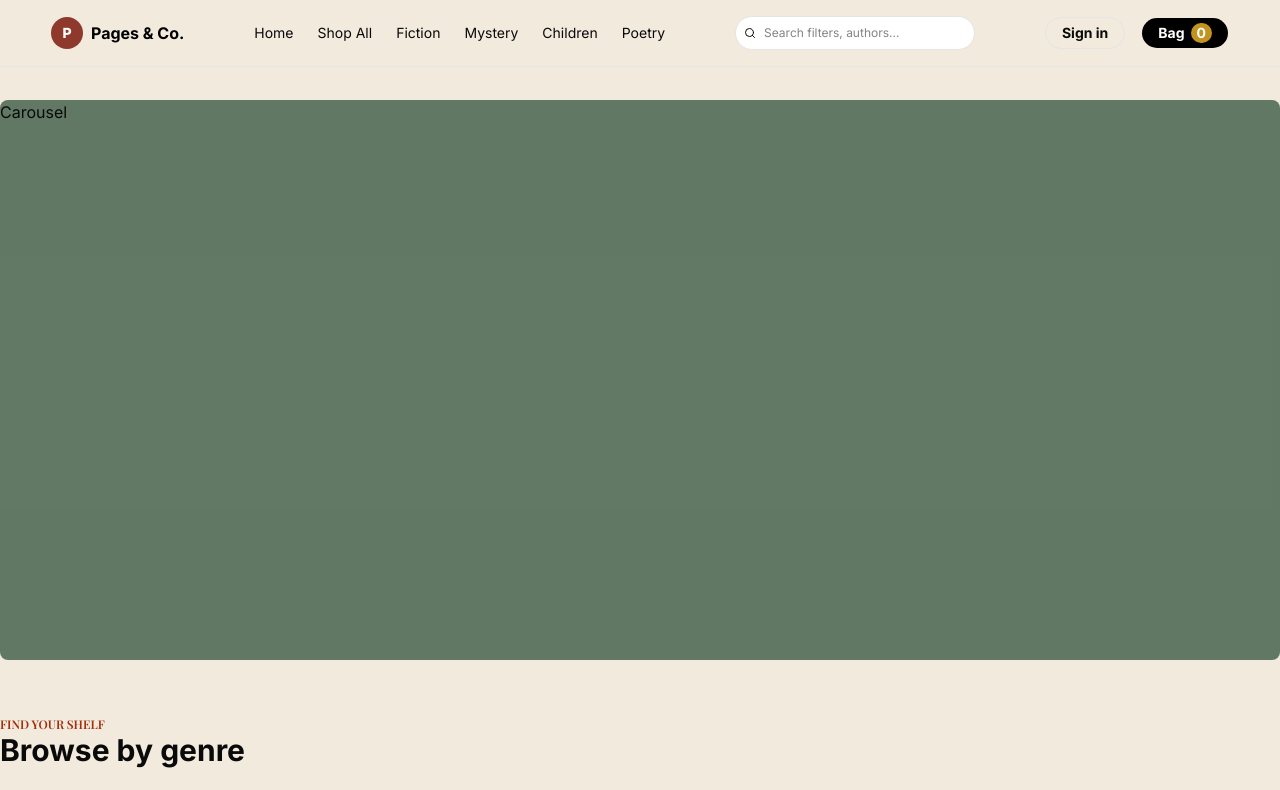
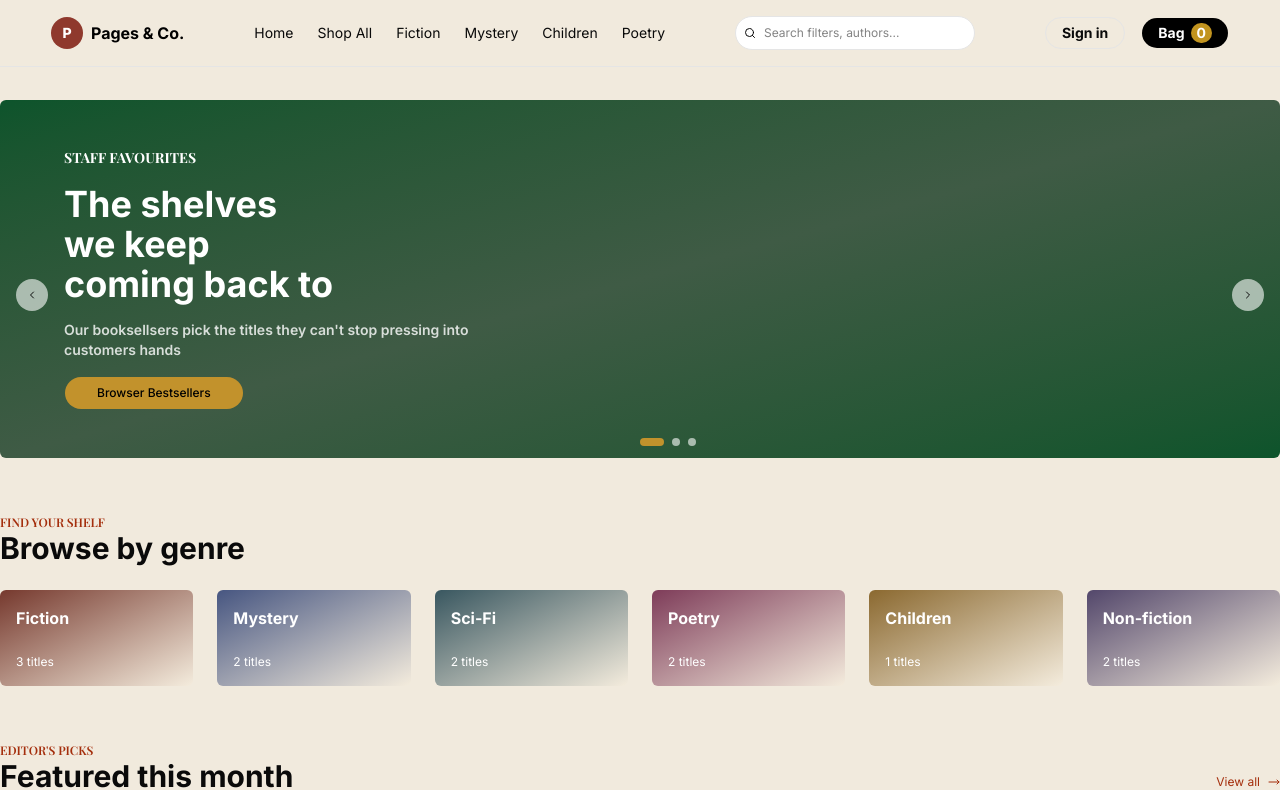
Before and after one commit to Trangsiban27/trangsiban_ezgames_frontendtest, a Next.js app: page / in a window 1280 px wide. Shown: the top 790 px of the page. Built offline with nearby package versions, Linux system fonts and the light colour scheme; a web font is replaced by a local one.

Commit message:
Feat: home carousel

```diff
--- a/components/home/carousel/Carousel.tsx
+++ b/components/home/carousel/Carousel.tsx
@@ -1,8 +1,87 @@
-import React from 'react'
+'use client'
+import { Button } from '@/components/ui/button'
+import { ChevronLeft, ChevronRight } from 'lucide-react'
+import React, { useState } from 'react'
+
+const slides = [
+    {
+        id: 1,
+        subtitle: 'Staff favourites',
+        title: 'The shelves we keep coming back to',
+        desc: 'Our booksellsers pick the titles they can\'t stop pressing into customers hands',
+    },
+    {
+        id: 2,
+        subtitle: 'Staff favourites',
+        title: 'The shelves we keep coming back to',
+        desc: 'Our booksellsers pick the titles they can\'t stop pressing into customers hands',
+    },
+    {
+        id: 3,
+        subtitle: 'Staff favourites',
+        title: 'The shelves we keep coming back to',
+        desc: 'Our booksellsers pick the titles they can\'t stop pressing into customers hands',
+    },
+]
 
 const Carousel = () => {
+    const [currentIndex, setCurrentIndex] = useState(0)
+
+    const nextSlide = () => {
+        setCurrentIndex((prev) => (prev === slides.length - 1 ? 0 : prev + 1))
+    }
+
+    const backSlide = () => {
+        setCurrentIndex((prev) => (prev === 0 ? slides.length - 1 : prev - 1))
+    }
+
     return (
-        <div className='h-140 w-full rounded-md bg-green-950/60'>Carousel</div>
+        <div className="relative w-full overflow-hidden">
+            <div
+                className="flex transition-transform duration-500 ease-out"
+                style={{ transform: `translateX(-${currentIndex * 100}%)` }}
+            >
+                {slides.map((slide, index) => (
+                    <div
+                        key={index}
+                        className="min-w-full bg-linear-to-br from-green-900 via-[#3f5b45] to-green-900 py-12 px-16 rounded-sm flex flex-col gap-4"
+                    >
+                        <span className='text-white font-heading uppercase text-sm font-bold'>{slide.subtitle}</span>
+
+                        <div className='flex flex-col'>
+                            <h2 className='text-white font-bold text-4xl'>The shelves</h2>
+                            <h2 className='text-white font-bold text-4xl'>we keep</h2>
+                            <h2 className='text-white font-bold text-4xl'>coming back to</h2>
+                        </div>
+
+                        <p className='text-white/80 w-[40%] font-semibold text-sm'>{slide.desc}</p>
+
+                        <Button
+                            className='bg-[#c2922c] w-fit px-8 py-4 rounded-2xl text-black cursor-pointer'
+                        >
+                            <span className='text-xs'>
+                                Browser Bestsellers
+                            </span>
+                        </Button>
+                    </div>
+                ))}
+            </div>
+
+            <div className='absolute bottom-3 left-1/2 flex items-center gap-2'>
+                {slides.map((_, index) => (
+                    <div key={index} className={`${index === currentIndex ? 'w-6 bg-[#c2922c]' : 'w-2 bg-white/60'} h-2  rounded-full transition-all duration-300 ease-in-out`}></div>
+                ))}
+            </div>
+
+            {/* Nút điều hướng */}
+            <button onClick={backSlide} className="absolute top-1/2 left-4 bg-white/60 px-2.5 py-1 rounded-full cursor-pointer">
+                <ChevronLeft width={12} />
+            </button>
+
+            <button onClick={nextSlide} className="absolute top-1/2 right-4 bg-white/60 px-2.5 py-1 rounded-full cursor-pointer">
+                <ChevronRight width={12} />
+            </button>
+        </div>
     )
 }
 
```
